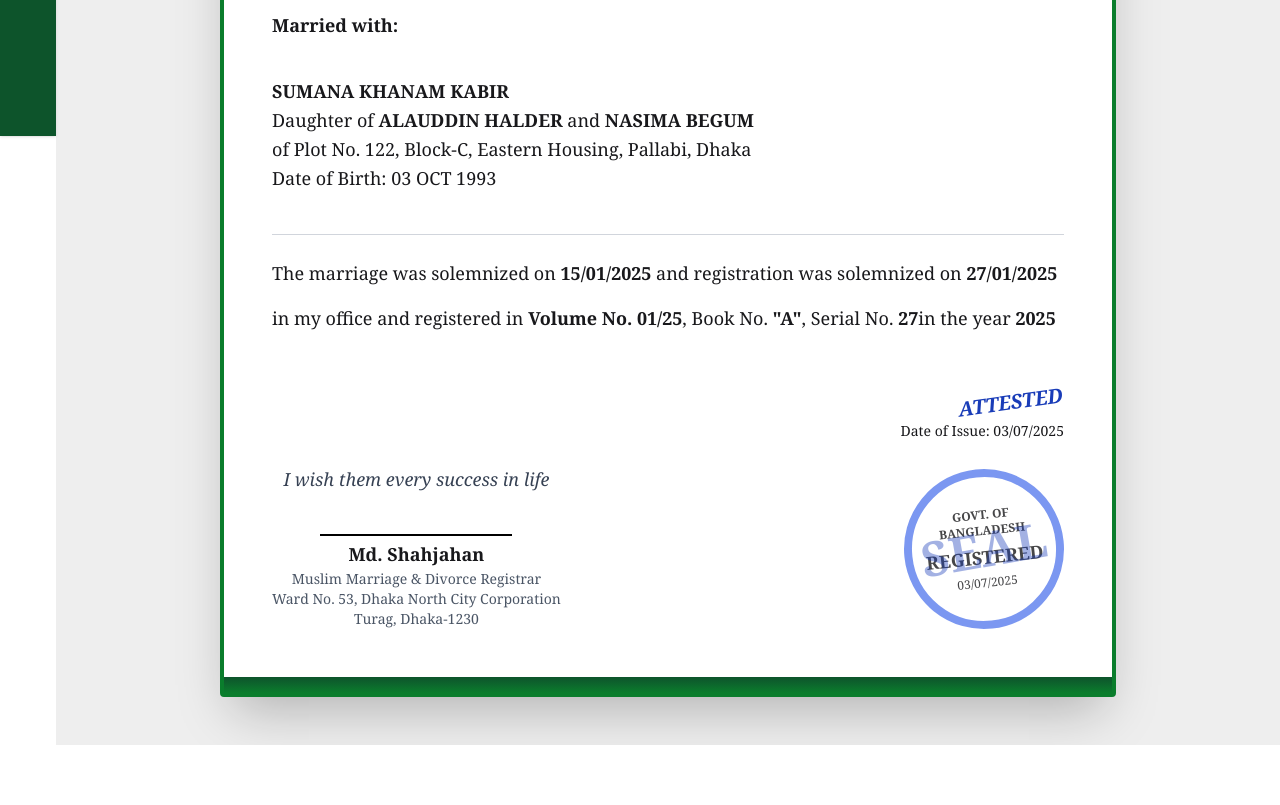
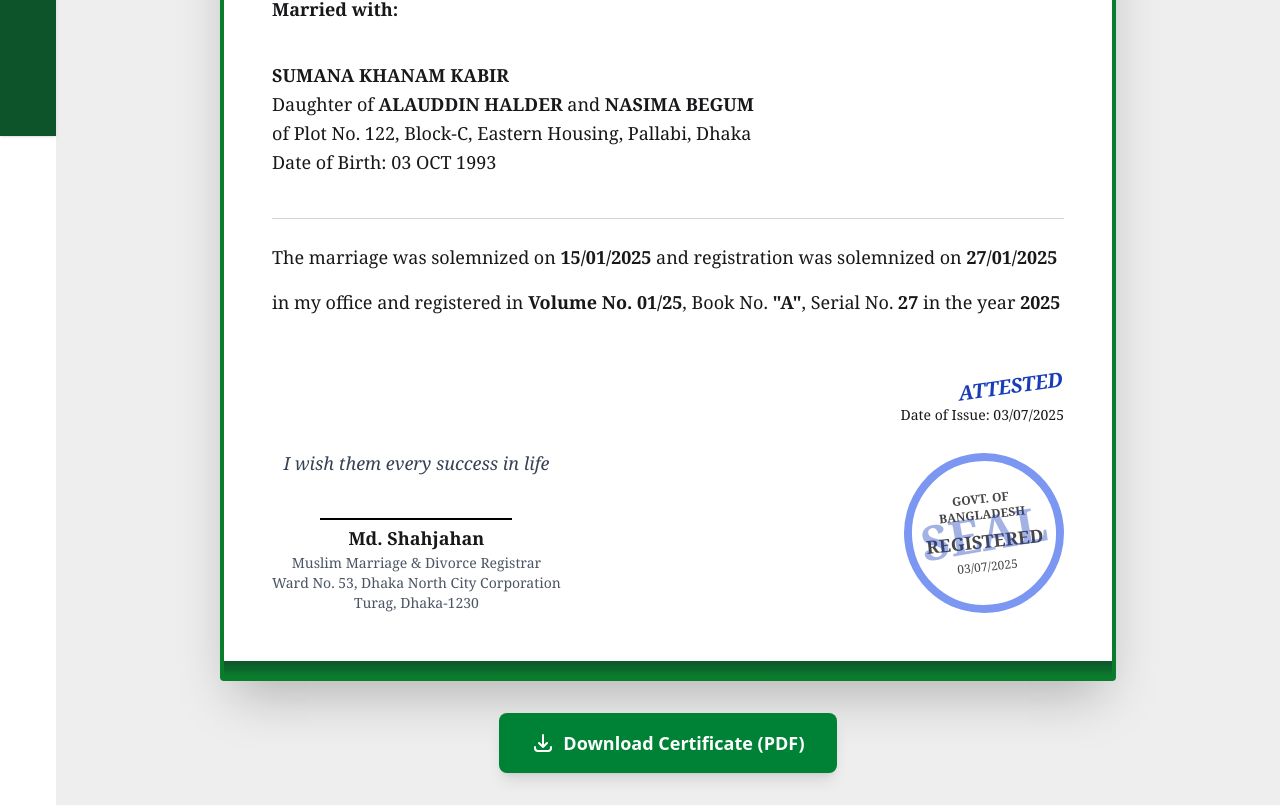
Before and after one commit to NusratJahanNila/MaritalDesk, a React (Vite) app: page /dashboard/marriage-certificate in a window 1280 px wide. Shown: the part 664-1469 px from the top of the page. Before the commit the page ends 1409 px from the top, so only its background shows below. Built offline with nearby package versions, Linux system fonts and the light colour scheme; no server answers.

Commit message:
download marriage certificate

```diff
--- a/package.json
+++ b/package.json
@@ -14,6 +14,8 @@
     "aos": "^2.3.4",
     "axios": "^1.13.2",
     "firebase": "^12.4.0",
+    "html2canvas-pro": "^1.6.6",
+    "jspdf": "^4.0.0",
     "lucide-react": "^0.545.0",
     "react": "^19.1.1",
     "react-dom": "^19.1.1",
--- a/src/Layout/DashboardLayout/Dashboard/UserDashboard/Certificate/MarriageCertificate.jsx
+++ b/src/Layout/DashboardLayout/Dashboard/UserDashboard/Certificate/MarriageCertificate.jsx
@@ -1,4 +1,7 @@
-import React from 'react'
+import React, { useRef, useState } from 'react';
+import html2canvas from 'html2canvas-pro';
+import jsPDF from 'jspdf';
+import { toast } from 'react-toastify';
 
 const MarriageCertificate = ({
   groomName = 'MD HABIBUR RAHMAN',
@@ -24,121 +27,164 @@ const MarriageCertificate = ({
   wardNo = 'Ward No. 53, Dhaka North City Corporation, Turag, Dhaka-1230',
   registrarName = 'Md. Shahjahan'
 }) => {
+  const certificateRef = useRef(null);
+  const [isGenerating, setIsGenerating] = useState(false);
+
+  const downloadPDF = async () => {
+    if (isGenerating) return;
+    if (!certificateRef.current) {
+      alert('Certificate content not ready yet. Please wait a moment and try again.');
+      return;
+    }
+
+    setIsGenerating(true);
+
+    try {
+
+      await new Promise(resolve => setTimeout(resolve, 300));
+
+      const canvas = await html2canvas(certificateRef.current, {
+        scale: 2,
+        useCORS: true,
+        logging: false,
+        backgroundColor: '#ffffff',
+        allowTaint: true,
+
+      });
+
+      const imgData = canvas.toDataURL('image/png');
+
+      const pdf = new jsPDF({
+        orientation: 'portrait',
+        unit: 'mm',
+        format: 'a4'
+      });
+
+      const pdfWidth = pdf.internal.pageSize.getWidth();
+      const pdfHeight = pdf.internal.pageSize.getHeight();
+
+      const imgWidth = canvas.width;
+      const imgHeight = canvas.height;
+
+      const ratio = Math.min(pdfWidth / imgWidth, pdfHeight / imgHeight);
+      const imgX = (pdfWidth - imgWidth * ratio) / 2;
+      const imgY = 8;
+
+      pdf.addImage(imgData, 'PNG', imgX, imgY, imgWidth * ratio, imgHeight * ratio);
+
+      const safeGroom = groomName.replace(/[^a-zA-Z0-9]/g, '_');
+      const safeBride = brideName.replace(/[^a-zA-Z0-9]/g, '_');
+      pdf.save(`Marriage_Certificate_${safeGroom}_and_${safeBride}.pdf`);
+    } catch (error) {
+      console.error('PDF generation failed:', error);
+      toast.error('Sorry, something went wrong while creating the PDF.\nPlease check the console for details.');
+    } finally {
+      setIsGenerating(false);
+    }
+  };
+
   return (
-    <div className='py-4'>
-      <div className='max-w-4xl mx-auto my-8 bg-white shadow-2xl border-4 border-[#0a7d2c] rounded-sm font-serif overflow-hidden'>
+    <div className="py-8">
+      <div
+        ref={certificateRef}
+        className="max-w-4xl mx-auto  bg-white shadow-2xl border-4 border-[#0a7d2c] rounded-sm font-serif overflow-hidden"
+      >
         {/* Header border simulation */}
-        <div className='relative border-b-4 border-[#0a7d2c] pb-1'>
-          {/*  governmental emblem  */}
-          <div className='absolute inset-0 opacity-[0.07] pointer-events-none select-none text-[8rem] leading-none font-black text-center text-green-900'>
+        <div className="relative border-b-4 border-[#0a7d2c] pb-1">
+          <div className="absolute inset-0 opacity-[0.07] pointer-events-none select-none text-[8rem] leading-none font-black text-center text-green-900">
             গণপ্রজাতন্ত্রী বাংলাদেশ
           </div>
 
-          <div className='text-center pt-6 pb-4 px-10 bg-gradient-to-b from-blue-50 to-white'>
-            <h1 className='text-2xl md:text-3xl font-bold text-[#0a7d2c] tracking-wide'>
+          <div className="text-center pt-6 pb-4 px-10 bg-gradient-to-b from-blue-50 to-white">
+            <h1 className="text-2xl md:text-3xl font-bold text-[#0a7d2c] tracking-wide">
               Government of the People's Republic of Bangladesh
             </h1>
-            <p className='text-lg font-semibold mt-1'>
+            <p className="text-lg font-semibold mt-1">
               Office of The Muslim Marriage & Divorce Registrar & Kazi
             </p>
-            <p className='text-base mt-1 font-medium'>{wardNo}</p>
+            <p className="text-base mt-1 font-medium">{wardNo}</p>
 
-            {/* Decorative line */}
-            <div className='w-48 h-1 bg-gradient-to-r from-transparent via-green-700 to-transparent mx-auto my-3'></div>
+            <div className="w-48 h-1 bg-gradient-to-r from-transparent via-green-700 to-transparent mx-auto my-3"></div>
 
-            <h2 className='text-4xl md:text-5xl font-bold text-orange-700 mt-4 tracking-wider uppercase'>
+            <h2 className="text-4xl md:text-5xl font-bold text-orange-700 mt-4 tracking-wider uppercase">
               MARRIAGE CERTIFICATE
             </h2>
           </div>
         </div>
 
         {/* Main content */}
-        <div className='p-8 md:p-12 bg-white relative'>
-          <div className='space-y-7 text-lg leading-relaxed'>
-            <p className='text-center font-semibold text-xl mb-10 underline decoration-2 decoration-green-800'>
+        <div className="p-8 md:p-12 bg-white relative">
+          <div className="space-y-7 text-lg leading-relaxed">
+            <p className="text-center font-semibold text-xl mb-10 underline decoration-2 decoration-green-800">
               This is to certify that,
             </p>
 
-            <div className='grid grid-cols-1 md:grid-cols-[auto,1fr] gap-x-4 gap-y-5'>
-              <div className='font-semibold whitespace-nowrap'>Groom:</div>
+            <div className="grid grid-cols-1 md:grid-cols-[auto,1fr] gap-x-4 gap-y-5">
+              <div className="font-semibold whitespace-nowrap">Groom:</div>
               <div>
-                <span className='font-bold'>{groomName}</span> son of{' '}
-                <span className='font-bold'>{groomFatherName}</span>
+                <span className="font-bold">{groomName}</span> son of{' '}
+                <span className="font-bold">{groomFatherName}</span>
                 <br />
                 of {groomAddress}
                 <br />
-                Date of Birth: <span className='font-medium'>{groomDob}</span>
+                Date of Birth: <span className="font-medium">{groomDob}</span>
               </div>
 
-              <div className='font-semibold mt-4'>Married with:</div>
-              <div className='mt-4'>
-                <span className='font-bold'>{brideName}</span>
+              <div className="font-semibold mt-4">Married with:</div>
+              <div className="mt-4">
+                <span className="font-bold">{brideName}</span>
                 <br />
-                Daughter of <span className='font-bold'>
-                  {brideFatherName}
-                </span>{' '}
-                and <span className='font-bold'>{brideMotherName}</span>
+                Daughter of <span className="font-bold">{brideFatherName}</span> and{' '}
+                <span className="font-bold">{brideMotherName}</span>
                 <br />
                 of {brideAddress}
                 <br />
-                Date of Birth: <span className='font-medium'>{brideDob}</span>
+                Date of Birth: <span className="font-medium">{brideDob}</span>
               </div>
             </div>
 
-            <div className='mt-10 pt-6 border-t border-gray-300'>
+            <div className="mt-10 pt-6 border-t border-gray-300">
               <p>
                 The marriage was solemnized on <strong>{marriageDate}</strong>{' '}
-                and registration was solemnized on{' '}
-                <strong>{registrationDate}</strong>
+                and registration was solemnized on <strong>{registrationDate}</strong>
               </p>
-              <p className='mt-4'>
-                in my office and registered in{' '}
-                <strong>Volume No. {volumeNo}</strong>, Book No.{' '}
-                <strong>{bookNo}</strong>, Serial No.{' '}
-                <strong>{serialNo}</strong>
-                in the year <strong>{year}</strong>
+              <p className="mt-4">
+                in my office and registered in <strong>Volume No. {volumeNo}</strong>, Book No.{' '}
+                <strong>{bookNo}</strong>, Serial No. <strong>{serialNo}</strong> in the year{' '}
+                <strong>{year}</strong>
               </p>
             </div>
 
-            <div className='mt-12 flex flex-col md:flex-row justify-between items-end gap-12'>
-              <div className='text-center'>
-                <p className='italic text-gray-700'>
-                  I wish them every success in life
-                </p>
-                <div className='mt-10'>
-                  <div className='w-48 h-0.5 bg-black mx-auto mb-1'></div>
-                  <p className='font-semibold'>{registrarName}</p>
-                  <p className='text-sm text-gray-600'>
-                    Muslim Marriage & Divorce Registrar
-                  </p>
-                  <p className='text-sm text-gray-600'>
+            <div className="mt-12 flex flex-col md:flex-row justify-between items-end gap-12">
+              <div className="text-center">
+                <p className="italic text-gray-700">I wish them every success in life</p>
+                <div className="mt-10">
+                  <div className="w-48 h-0.5 bg-black mx-auto mb-1"></div>
+                  <p className="font-semibold">{registrarName}</p>
+                  <p className="text-sm text-gray-600">Muslim Marriage & Divorce Registrar</p>
+                  <p className="text-sm text-gray-600">
                     Ward No. 53, Dhaka North City Corporation
                   </p>
-                  <p className='text-sm text-gray-600'>Turag, Dhaka-1230</p>
+                  <p className="text-sm text-gray-600">Turag, Dhaka-1230</p>
                 </div>
               </div>
 
               {/* Right side - attested & stamps */}
-              <div className='text-right space-y-3'>
-                <p className='font-bold text-xl italic text-blue-800 rotate-[-8deg] transform origin-bottom-right'>
+              <div className="text-right space-y-3">
+                <p className="font-bold text-xl italic text-blue-800 rotate-[-8deg] transform origin-bottom-right">
                   ATTESTED
                 </p>
-                <p className='text-sm font-medium'>
-                  Date of Issue: {issueDate}
-                </p>
+                <p className="text-sm font-medium">Date of Issue: {issueDate}</p>
 
-                {/* Fake stamp simulation */}
-                <div className='relative inline-block mt-4'>
-                  <div className='w-40 h-40 rounded-full border-8 border-blue-700/70 flex items-center justify-center rotate-[-6deg] opacity-80'>
-                    <div className='text-center'>
-                      <div className='text-xs font-bold'>
-                        GOVT. OF BANGLADESH
-                      </div>
-                      <div className='text-lg font-black mt-1'>REGISTERED</div>
-                      <div className='text-xs mt-1'>{issueDate}</div>
+                <div className="relative inline-block mt-4">
+                  <div className="w-40 h-40 rounded-full border-8 border-blue-700/70 flex items-center justify-center rotate-[-6deg] opacity-80">
+                    <div className="text-center">
+                      <div className="text-xs font-bold">GOVT. OF BANGLADESH</div>
+                      <div className="text-lg font-black mt-1">REGISTERED</div>
+                      <div className="text-xs mt-1">{issueDate}</div>
                     </div>
                   </div>
-                  <div className='absolute inset-0 flex items-center justify-center text-blue-800/40 font-black text-5xl rotate-[-10deg]'>
+                  <div className="absolute inset-0 flex items-center justify-center text-blue-800/40 font-black text-5xl rotate-[-10deg]">
                     SEAL
                   </div>
                 </div>
@@ -147,11 +193,42 @@ const MarriageCertificate = ({
           </div>
         </div>
 
-        {/* Bottom border simulation */}
-        <div className='h-4 bg-gradient-to-t from-[#0a7d2c] to-green-900'></div>
+        <div className="h-4 bg-gradient-to-t from-[#0a7d2c] to-green-900"></div>
+      </div>
+
+      {/* Download button */}
+      <div className="mt-8 text-center">
+        <button
+          onClick={downloadPDF}
+          disabled={isGenerating}
+          className={`inline-flex items-center gap-2 px-8 py-4 text-white font-semibold rounded-lg shadow-lg transition-colors text-lg ${
+            isGenerating
+              ? 'bg-green-500 cursor-wait'
+              : 'bg-green-700 hover:bg-green-800'
+          }`}
+        >
+          {isGenerating ? (
+            <>
+              <span className="animate-spin inline-block w-5 h-5 border-2 border-current border-t-transparent rounded-full"></span>
+              Generating PDF...
+            </>
+          ) : (
+            <>
+              <svg className="w-6 h-6" fill="none" stroke="currentColor" viewBox="0 0 24 24">
+                <path
+                  strokeLinecap="round"
+                  strokeLinejoin="round"
+                  strokeWidth={2}
+                  d="M4 16v1a3 3 0 003 3h10a3 3 0 003-3v-1m-4-4l-4 4m0 0l-4-4m4 4V4"
+                />
+              </svg>
+              Download Certificate (PDF)
+            </>
+          )}
+        </button>
       </div>
     </div>
-  )
-}
+  );
+};
 
-export default MarriageCertificate
+export default MarriageCertificate;
--- a/src/Layout/DashboardLayout/DashboardLayout.jsx
+++ b/src/Layout/DashboardLayout/DashboardLayout.jsx
@@ -197,7 +197,7 @@ const DashboardLayout = () => {
 
             <div className="drawer-side is-drawer-close:overflow-visible">
                 <label htmlFor="my-drawer-4" aria-label="close sidebar" className="drawer-overlay"></label>
-                <div className="flex min-h-full flex-col items-start bg-green-900 text-white  shadow-sm is-drawer-close:w-14 is-drawer-open:w-64">
+                <div className="flex min-h-full flex-col items-start bg-green-900 dark:bg-gray-700 text-white  shadow-sm is-drawer-close:w-14 is-drawer-open:w-64">
                     {/* Sidebar content here */}
                     <ul className="menu w-full grow space-y-3">
                         {/* List item */}
```
Also changed, not shown: 1 other file (tests, documents, lock files or other folders).
